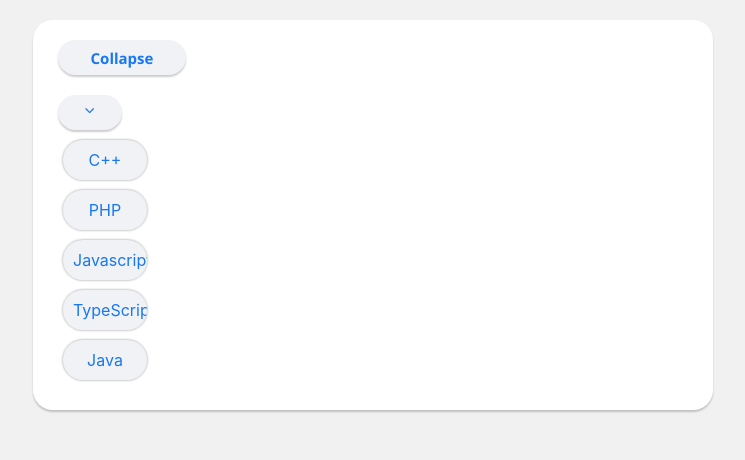
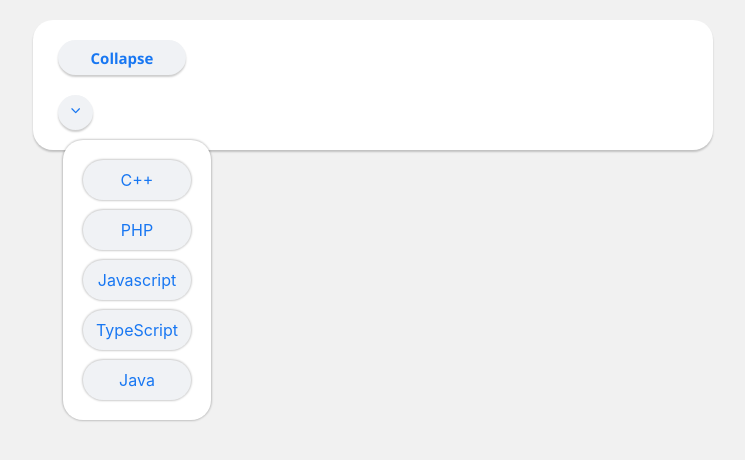
Before and after one commit to Senior-Code/react-project, a React (Create React App) app: page / in a window 1280 px wide. Both pictures are taken after a click on the button 357 px from the left and 112 px from the top of the page. Shown: the top 460 px of the page, without its empty margins (267-1012 px from the left). Built offline with nearby package versions, Linux system fonts and the light colour scheme.

Commit message:
fix dropdown

```diff
--- a/src/Component/Collapsable.css
+++ b/src/Component/Collapsable.css
@@ -122,7 +122,7 @@ td {
   margin-left: 5px;
   color: #1877f2;
   height: 35px;
-  width: 10%;
+  width: 35px;
   box-shadow: 0px 2px 2px rgba(0, 0, 0, 0.2);
   border-radius: 25px 25px 25px 25px;
   background-color: #f0f2f5;
@@ -138,5 +138,15 @@ td {
   padding: 10px;
   color: #1877f2;
   text-align: center;
+}
+.dropdown-parent {
+  position: absolute;
+  margin: 10px;
+  box-shadow: 0px 0px 2px 1px rgba(0, 0, 0, 0.2);
+  background-color: #ffffff;
+  border-radius: 20px 20px 20px 20px;
+  overflow: hidden;
+  padding: 10px;
+  text-align: center;
   width: 10%;
 }
--- a/src/Component/Collapsible.jsx
+++ b/src/Component/Collapsible.jsx
@@ -56,7 +56,7 @@ function Collapsable() {
   ])
   function DropdownlistItem() {
     return (
-      <div>{dropdownlistItem.map((x) => (<div id="btn" className="dropdown-item" key={x}>{x}</div>))}
+      <div className="dropdown-parent">{dropdownlistItem.map((x) => <div id="btn" className="dropdown-item" key={x}>{x}</div>)}
       </div >
     );
   }
@@ -103,7 +103,6 @@ function Collapsable() {
         <button id="btn" className="btn-dropdown" onClick={onDropdownClicked}>
           <IoIosArrowDown />
         </button>
-
         {dropdown && <DropdownlistItem></DropdownlistItem>}
       </div>
     </div>
```
